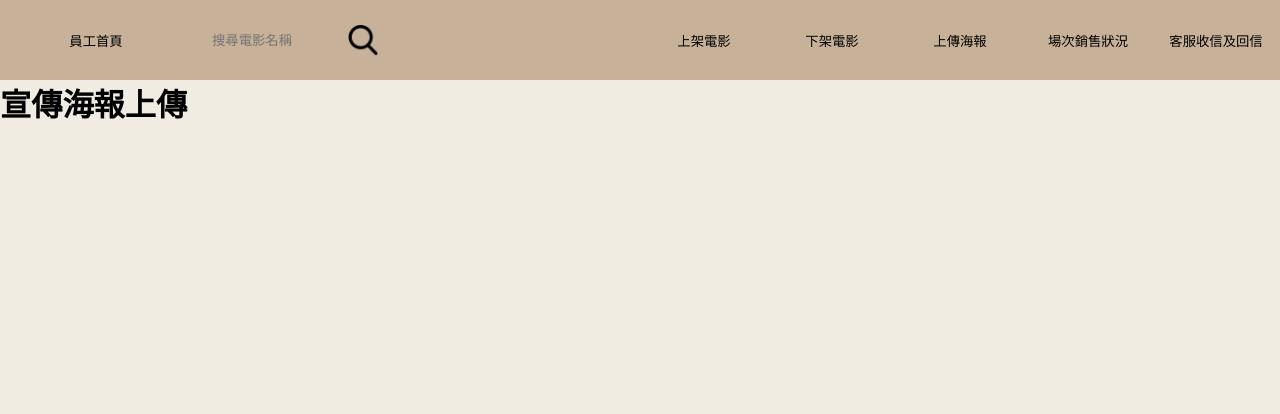
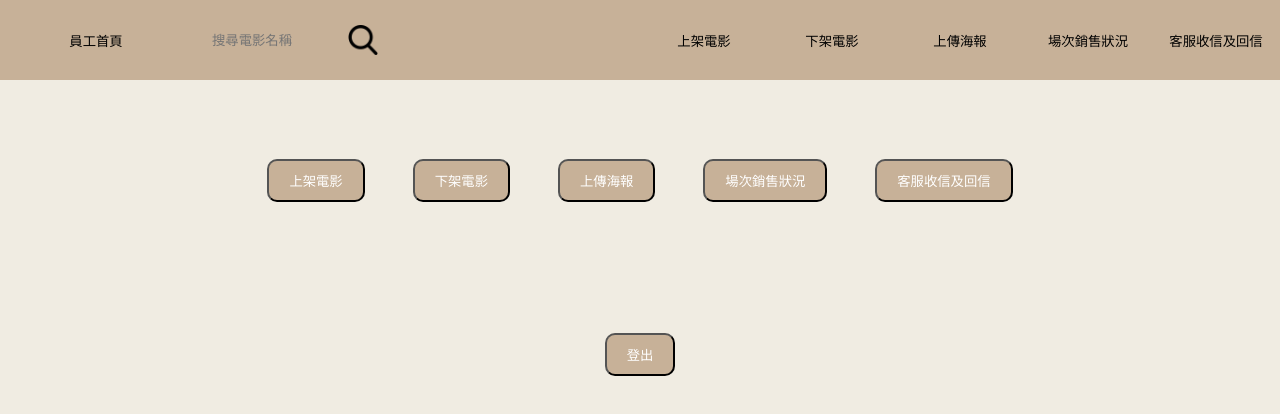
Before and after one commit to ZYuC-2002/DB_StarlightCinema, a React (Create React App) app: page /Employeemain in a window 1280 px wide. Shown: the top 414 px of the page. Built offline with nearby package versions, Linux system fonts and the light colour scheme.

Commit message:
employeemain改

```diff
--- a/src/employee.js
+++ b/src/employee.js
@@ -17,7 +17,26 @@ function Employeemain(){
         <>
             <Navbaremployee setSearch={setSearch}/>
             <div className='blank'/>
-            <h1>宣傳海報上傳</h1>
+            <div className='employeemainButton'>
+                <form action="/Uploadfirst">
+                    <input type="submit" value="上架電影" />
+                </form>
+                <form action="/RemoveMovie">
+                    <input type="submit" value="下架電影" />
+                </form>
+                <form action="/UploadPoster">
+                    <input type="submit" value="上傳海報" />
+                </form>
+                <form action="/TheaterStatus">
+                    <input type="submit" value="場次銷售狀況" />
+                </form>
+                <form action="/Advicereply">
+                    <input type="submit" value="客服收信及回信" />
+                </form>
+                <form className='employeelogout' action="/">
+                    <input type="submit" value="登出" />
+                </form>
+            </div>
         </>
     )
 }
--- a/src/main.css
+++ b/src/main.css
@@ -386,3 +386,26 @@ h1{
   height: 6vh;
   opacity: 0.1;
 }
+.employeemainButton{
+  display: flex;
+  flex-direction: row;
+  align-items: center;
+  justify-content: center;
+  width: 100vw;
+  height: 25vh;
+}
+.employeemainButton input{
+  margin: 3vh;
+  background-color: #C7B198;
+  color: white;
+  padding: 10px 20px;
+  border-radius: 10px;
+  cursor: pointer;
+  transition: background-color 0.3s ease;
+}
+.employeelogout{
+  display: block;
+  position: absolute;
+  bottom: 50%;
+  right: auto;
+}
--- a/src/tickettypenormal.js
+++ b/src/tickettypenormal.js
@@ -14,8 +14,8 @@ const TicketTypeNormal = () => {
         setFull(parseInt(fullQuantity));
         setHalf(parseInt(discountQuantity));
 
-        const fullPrice = 100;
-        const discountPrice = 80;
+        const fullPrice = 340;
+        const discountPrice = 320;
 
         const fullTotal = fullQuantity * fullPrice;
         const discountTotal = discountQuantity * discountPrice;
@@ -62,7 +62,7 @@ const TicketTypeNormal = () => {
                     <tbody>
                         <tr>
                             <td>全票</td>
-                            <td id="fullPrice">100</td>
+                            <td id="fullPrice">340</td>
                             <td>
                                 <select id="fullQuantity" onChange={calculateTotal}>
                                     {[...Array(11).keys()].map((num) => (
@@ -79,7 +79,7 @@ const TicketTypeNormal = () => {
                                 <p>優待票</p>
                                 <p className="comment">優待票包括學生票、軍警票、孩童票；購買優待票者，需於進場驗票時出示相關優待證件，無證件者須補費至全票金額。</p>
                             </td>
-                            <td id="discountPrice">80</td>
+                            <td id="discountPrice">320</td>
                             <td>
                                 <select id="discountQuantity" onChange={calculateTotal}>
                                     {[...Array(11).keys()].map((num) => (
--- a/src/upperlistemployee.js
+++ b/src/upperlistemployee.js
@@ -41,7 +41,7 @@ const Navbaremployee = ({ setSearch }) => {
           <p>場次銷售狀況</p>
         </button>
       </Link>
-      <Link to={'/CustomerService'}>
+      <Link to={'/Advicereply'}>
         <button className='button-sub'>
           <p>客服收信及回信</p>
         </button>
```
Also changed, not shown: src/mainCSS.css (line endings or trailing spaces).
